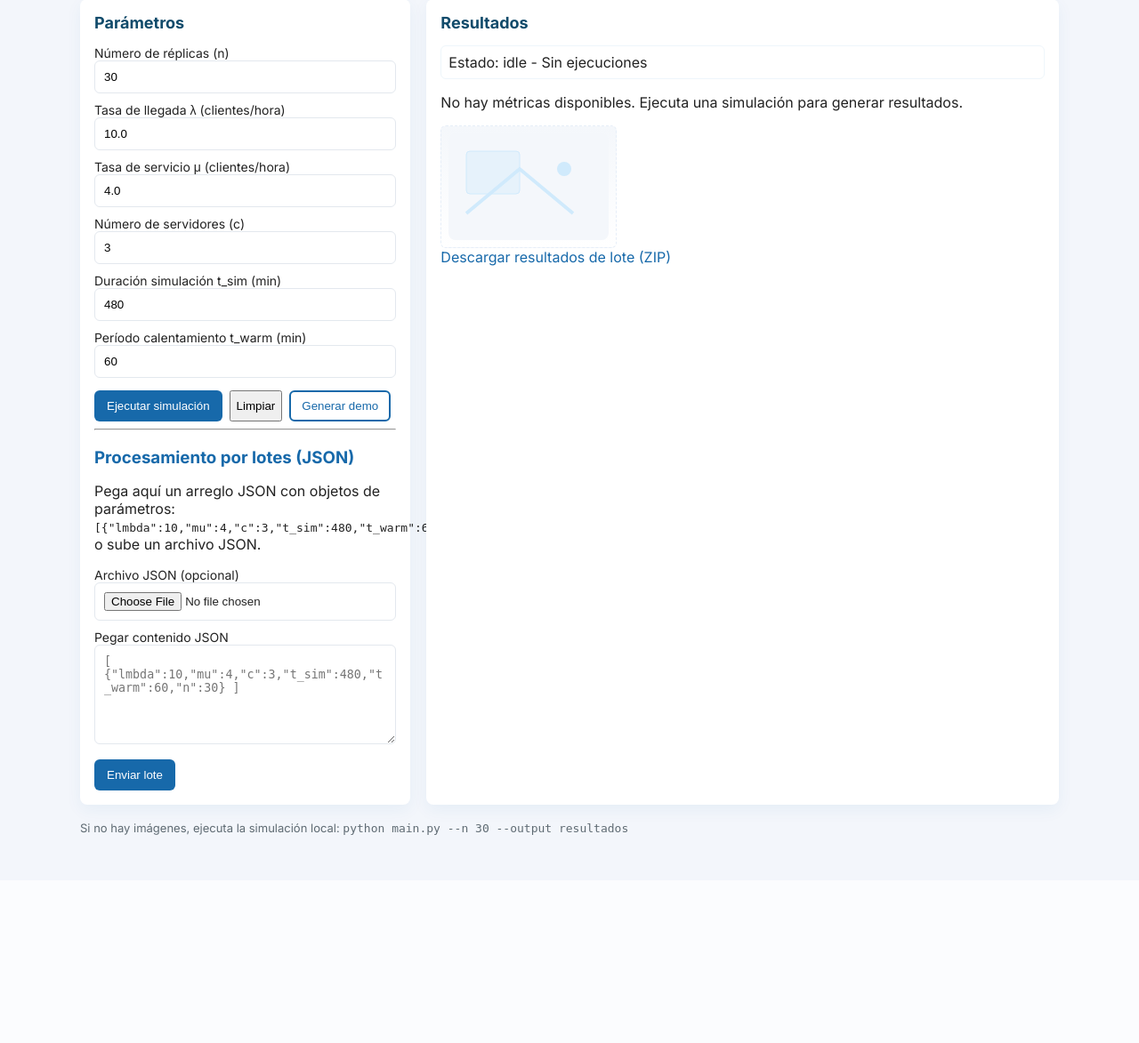
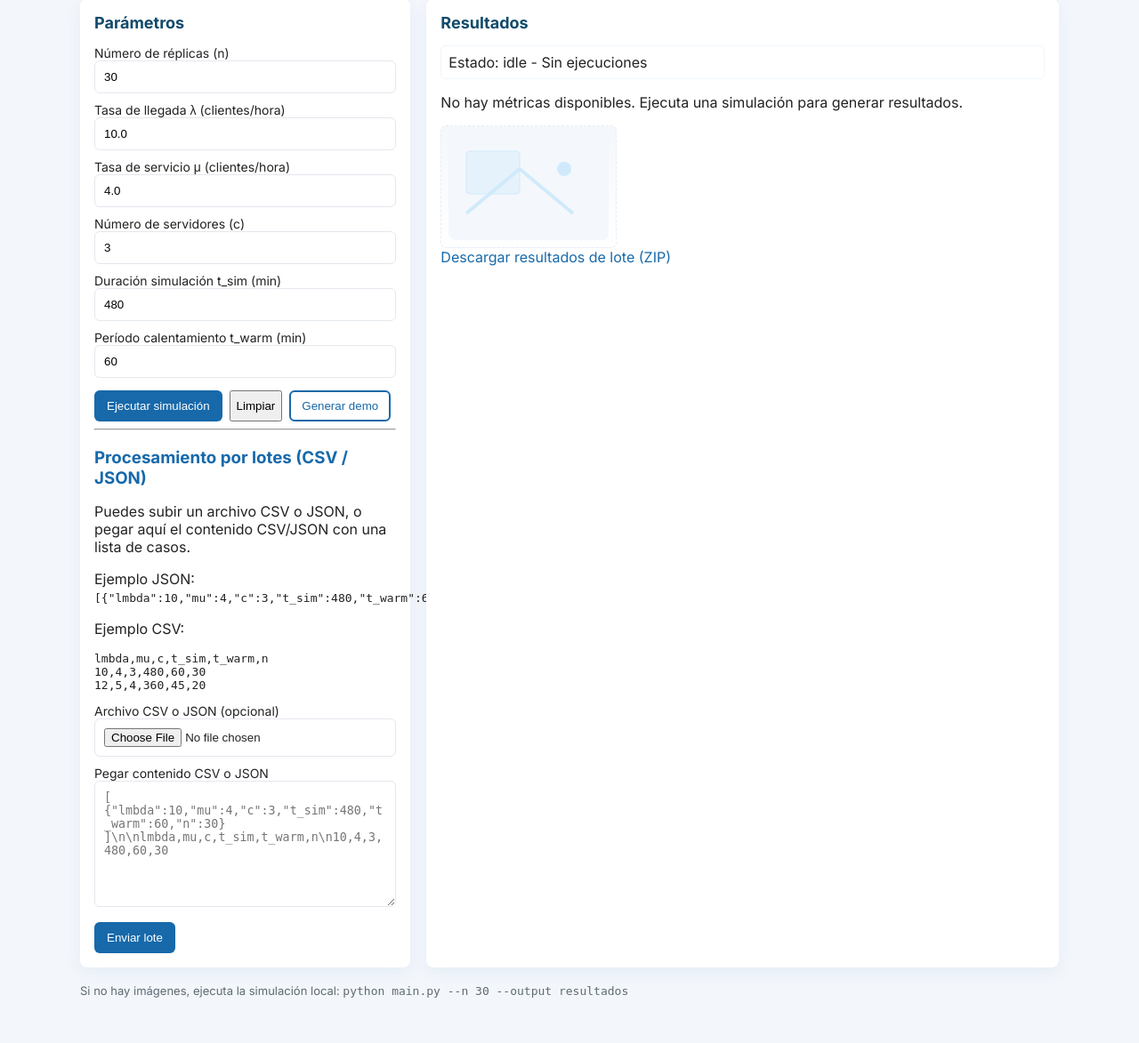
Before and after one commit to juanitoppd/SIMULACIONJCP, a Flask app: page / in a window 1280 px wide. Shown: the part 157-1330 px from the top of the page at 89% size. Before the commit the page ends 1096 px from the top, so only its background shows below. Run offline with Flask 2, Linux system fonts and the light colour scheme; data that the repository does not hold is empty.

Commit message:
Restaurar soporte batch CSV/JSON y traducir UI al español

```diff
--- a/app.py
+++ b/app.py
@@ -198,9 +198,53 @@ def process_bulk_items(items: list, output_dir: str = 'resultados') -> str:
     return zip_path
 
 
+def parse_batch_text(text: str) -> list:
+    text = text.strip()
+    if not text:
+        return []
+
+    if text[0] in '[{':
+        parsed = json.loads(text)
+        if isinstance(parsed, list):
+            return parsed
+        if isinstance(parsed, dict):
+            return [parsed]
+        raise ValueError('JSON debe ser una lista o un objeto.')
+
+    reader = csv.DictReader(text.splitlines())
+    items = []
+    for row in reader:
+        if not any(row.values()):
+            continue
+        params = {}
+        for key, value in row.items():
+            if value is None:
+                continue
+            value = value.strip()
+            if value == '':
+                continue
+            try:
+                num = float(value)
+                if num.is_integer():
+                    value = int(num)
+                else:
+                    value = num
+            except ValueError:
+                pass
+            params[key] = value
+        for key in ('c', 'n'):
+            if key in params:
+                try:
+                    params[key] = int(float(params[key]))
+                except Exception:
+                    pass
+        if params:
+            items.append(params)
+    return items
+
+
 @app.route('/upload', methods=['POST'])
 def upload():
-    # Accept only JSON (pasted or uploaded) for batch processing
     bulk_text = request.form.get('bulk_text', '').strip()
     file = request.files.get('file')
     items = []
@@ -208,37 +252,28 @@ def upload():
         if file and file.filename:
             content = file.read().decode('utf-8')
             try:
-                parsed = json.loads(content)
-                if isinstance(parsed, list):
-                    items = parsed
-                elif isinstance(parsed, dict):
-                    items = [parsed]
-                else:
-                    flash('Archivo JSON debe contener una lista o un objeto.', 'danger')
-                    return redirect(url_for('index'))
-            except Exception:
-                flash('Archivo subido no es JSON válido. Usa JSON para lote.', 'danger')
+                items = parse_batch_text(content)
+            except json.JSONDecodeError:
+                flash('Archivo subido no es JSON o CSV válido.', 'danger')
+                return redirect(url_for('index'))
+            except ValueError as e:
+                flash(str(e), 'danger')
                 return redirect(url_for('index'))
         elif bulk_text:
             try:
-                parsed = json.loads(bulk_text)
-                if isinstance(parsed, list):
-                    items = parsed
-                elif isinstance(parsed, dict):
-                    items = [parsed]
-                else:
-                    flash('JSON debe ser una lista o un objeto.', 'danger')
-                    return redirect(url_for('index'))
-            except Exception:
-                flash('Texto no es JSON válido. Usa JSON para lote.', 'danger')
+                items = parse_batch_text(bulk_text)
+            except json.JSONDecodeError:
+                flash('Texto no es JSON o CSV válido. Usa CSV o JSON para lote.', 'danger')
+                return redirect(url_for('index'))
+            except ValueError as e:
+                flash(str(e), 'danger')
                 return redirect(url_for('index'))
 
         if not items:
-            flash('No se encontraron parámetros JSON para procesar.', 'danger')
+            flash('No se encontraron parámetros para procesar en el lote.', 'danger')
             return redirect(url_for('index'))
 
-        # start background thread for batch
-        thread = threading.Thread(target=process_bulk_items, args=(items,'resultados'), daemon=True)
+        thread = threading.Thread(target=process_bulk_items, args=(items, 'resultados'), daemon=True)
         thread.start()
         flash(f'Lote iniciado ({len(items)} casos). Se generará resultados/batch_results.zip', 'success')
     except Exception as e:
--- a/templates/index.html
+++ b/templates/index.html
@@ -58,14 +58,19 @@
           </form>
 
           <hr />
-          <h3>Procesamiento por lotes (JSON)</h3>
-          <p>Pega aquí un arreglo JSON con objetos de parámetros: <code>[{"lmbda":10,"mu":4,"c":3,"t_sim":480,"t_warm":60,"n":30}]</code> o sube un archivo JSON.</p>
-          <form action="{{ url_for('upload') }}" method="post" enctype="multipart/form-data">
-            <label>Archivo JSON (opcional)
-              <input name="file" type="file" accept="application/json,.json" />
+          <h3>Procesamiento por lotes (CSV / JSON)</h3>
+          <p>Puedes subir un archivo CSV o JSON, o pegar aquí el contenido CSV/JSON con una lista de casos.</p>
+          <p>Ejemplo JSON: <code>[{"lmbda":10,"mu":4,"c":3,"t_sim":480,"t_warm":60,"n":30}]</code></p>
+          <p>Ejemplo CSV:</p>
+          <pre>lmbda,mu,c,t_sim,t_warm,n
+10,4,3,480,60,30
+12,5,4,360,45,20</pre>
+          <form id="batchForm" action="{{ url_for('upload') }}" method="post" enctype="multipart/form-data">
+            <label>Archivo CSV o JSON (opcional)
+              <input name="file" type="file" accept=".csv,application/json,.json" />
             </label>
-            <label>Pegar contenido JSON
-              <textarea name="bulk_text" rows="6" placeholder='[ {"lmbda":10,"mu":4,"c":3,"t_sim":480,"t_warm":60,"n":30} ]'></textarea>
+            <label>Pegar contenido CSV o JSON
+              <textarea id="bulkText" name="bulk_text" rows="8" placeholder='[ {"lmbda":10,"mu":4,"c":3,"t_sim":480,"t_warm":60,"n":30} ]\n\nlmbda,mu,c,t_sim,t_warm,n\n10,4,3,480,60,30'></textarea>
             </label>
             <div class="buttons">
               <button type="submit" class="primary">Enviar lote</button>
@@ -76,7 +81,7 @@
         <section class="panel results-panel">
           <h2>Resultados</h2>
           <div id="statusBox" class="status">
-            Estado: <span id="statusPhase">idle</span> - <span id="statusMsg"></span>
+            Estado: <span id="statusPhase">inactivo</span> - <span id="statusMsg"></span>
           </div>
           {% if metrics %}
             <div class="metrics">
@@ -106,7 +111,7 @@
               {% endfor %}
             {% else %}
               <div class="thumb placeholder">
-                <img src="/static/images/placeholder.svg" alt="placeholder" />
+                <img src="/static/images/placeholder.svg" alt="imagen de marcador" />
                 <div class="fname">Sin imágenes generadas</div>
               </div>
             {% endif %}
@@ -151,7 +156,7 @@
       }
       setInterval(pollStatus, 2000);
       pollStatus();
-      // initial gallery & metrics load
+      // carga inicial de galería y métricas
       refreshGallery();
       refreshMetrics();
 
@@ -197,11 +202,44 @@
             }
           } else {
             const ph = document.createElement('div'); ph.className = 'thumb placeholder';
-            ph.innerHTML = '<img src="/static/images/placeholder.svg" alt="placeholder" /><div class="fname">Sin imágenes generadas</div>';
+            ph.innerHTML = '<img src="/static/images/placeholder.svg" alt="imagen de marcador" /><div class="fname">Sin imágenes generadas</div>';
             container.appendChild(ph);
           }
         }catch(e){console.error(e)}
       }
+
+      document.getElementById('batchForm').addEventListener('submit', function(event) {
+        const fileInput = this.querySelector('input[name="file"]');
+        const bulkText = document.getElementById('bulkText').value.trim();
+
+        if (!fileInput.files.length && !bulkText) {
+          alert('Agrega un archivo CSV/JSON o pega contenido CSV/JSON antes de enviar el lote.');
+          event.preventDefault();
+          return;
+        }
+
+        if (!fileInput.files.length && bulkText) {
+          if (!isValidBatchInput(bulkText)) {
+            alert('El contenido no parece ser CSV o JSON válido. Corrige el formato y vuelve a intentar.');
+            event.preventDefault();
+          }
+        }
+      });
+
+      function isValidBatchInput(text) {
+        try {
+          const trimmed = text.trim();
+          if (trimmed.startsWith('{') || trimmed.startsWith('[')) {
+            JSON.parse(trimmed);
+            return true;
+          }
+          const lines = trimmed.split(/\r?\n/).filter(Boolean);
+          if (lines.length < 2) return false;
+          return lines[0].includes(',');
+        } catch (e) {
+          return false;
+        }
+      }
     </script>
   </body>
 </html>
```
